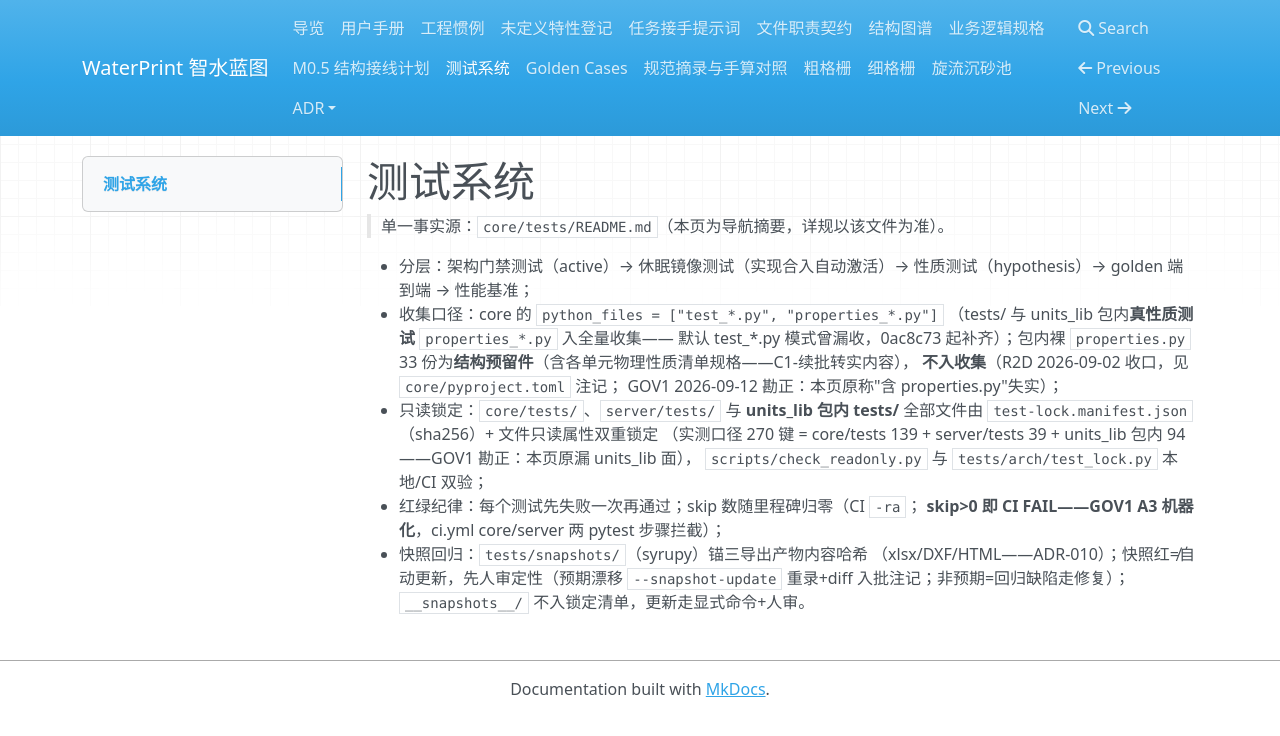
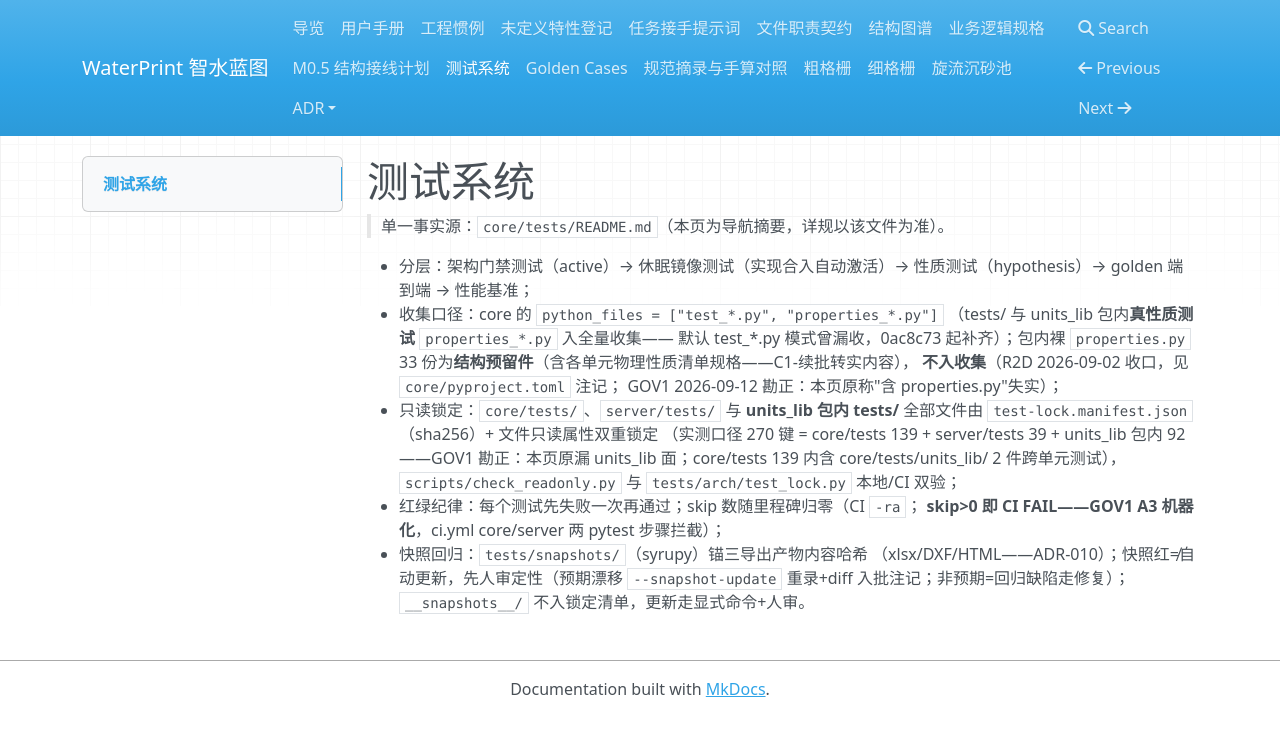
Before and after one commit to yyx20040712/waterprint, an MkDocs documentation site: the page built from docs/testing.md, in a window 1280 px wide. Shown: the top 736 px of the page. Built offline with MkDocs 1.6.1, drawn with Linux system fonts in a browser that asks for light colours; nearby versions of some CDN libraries.

Commit message:
GOV1 锁面笔 [HUMAN-LOCK](用户授权沿册规程——2026-09-10 呈裁应答「授权沿册规程（推荐）」持续有效;台账记档批尾追认): 271 键重锁(270+1 新增=core/tests/units_lib/test_removal_semantics.py[通用代数不变式 20 参数化用例——GOV1 C1 核心交付]). 沿册先例=4ff5a97/dac77cd 同制. 搭车勘正两处数字: testing.md+ADR-013 锁面分解 94→92(270=139+39+92——139 内含 core/tests/units_lib/ 跨单元 2 件,原句重叠双计勘正). 验证: 门禁 11 全绿(锁后)+core 1215 全过[readonly 镜像随锁转绿].

```diff
--- a/docs/testing.md
+++ b/docs/testing.md
@@ -13,7 +13,7 @@
 - 只读锁定：`core/tests/`、`server/tests/` 与 **units_lib 包内 tests/**
   全部文件由 `test-lock.manifest.json`（sha256）+ 文件只读属性双重锁定
   （实测口径 270 键 = core/tests 139 + server/tests 39 + units_lib 包内
-  94——GOV1 勘正：本页原漏 units_lib 面），
+  92——GOV1 勘正：本页原漏 units_lib 面；core/tests 139 内含 core/tests/units_lib/ 2 件跨单元测试），
   `scripts/check_readonly.py` 与 `tests/arch/test_lock.py` 本地/CI 双验；
 - 红绿纪律：每个测试先失败一次再通过；skip 数随里程碑归零（CI `-ra`；
   **skip>0 即 CI FAIL——GOV1 A3 机器化**，ci.yml core/server 两 pytest
--- a/test-lock.manifest.json
+++ b/test-lock.manifest.json
@@ -137,6 +137,7 @@
   "core/tests/trace/test_calcbook.py": "a129461223ab99d75334f6c18ac30e8372a93200b88ed28d054e5576ba75fbba",
   "core/tests/trace/test_collector.py": "49fe6756dd5094932d3be9c4b07bb52cb756e2bcdfde3014342590837fa0970e",
   "core/tests/units_lib/test_n1_degenerate_battery.py": "b2ed06dd8cdf2817c269a66dad11947c318003672b13d0249129cf359addb9ac",
+  "core/tests/units_lib/test_removal_semantics.py": "fa0e72b0a42a6eee812993216a3b37e0fb0c9b3c55f1baa20dae6b706ca519c1",
   "core/tests/units_lib/test_unit_compute.py": "0d3614426f60a664c5ef0fc9c70610020e16f6ea9a7a7583f5a2ed500347d1a9",
   "core/waterprint/units_lib/_template/tests/properties.py": "7f258d0a9cbd0647ced587ec331a805b9faf68519242534cbf5a03af5aae89aa",
   "core/waterprint/units_lib/_template/tests/test_compute.py": "6b1edf7627c5848ea801d3c8458662c938408665d293ccc5a4bc8c77aa194adf",
```
Also changed, not shown: docs/adr/ADR-013-semantic-gates.md (+1 -1 lines).
